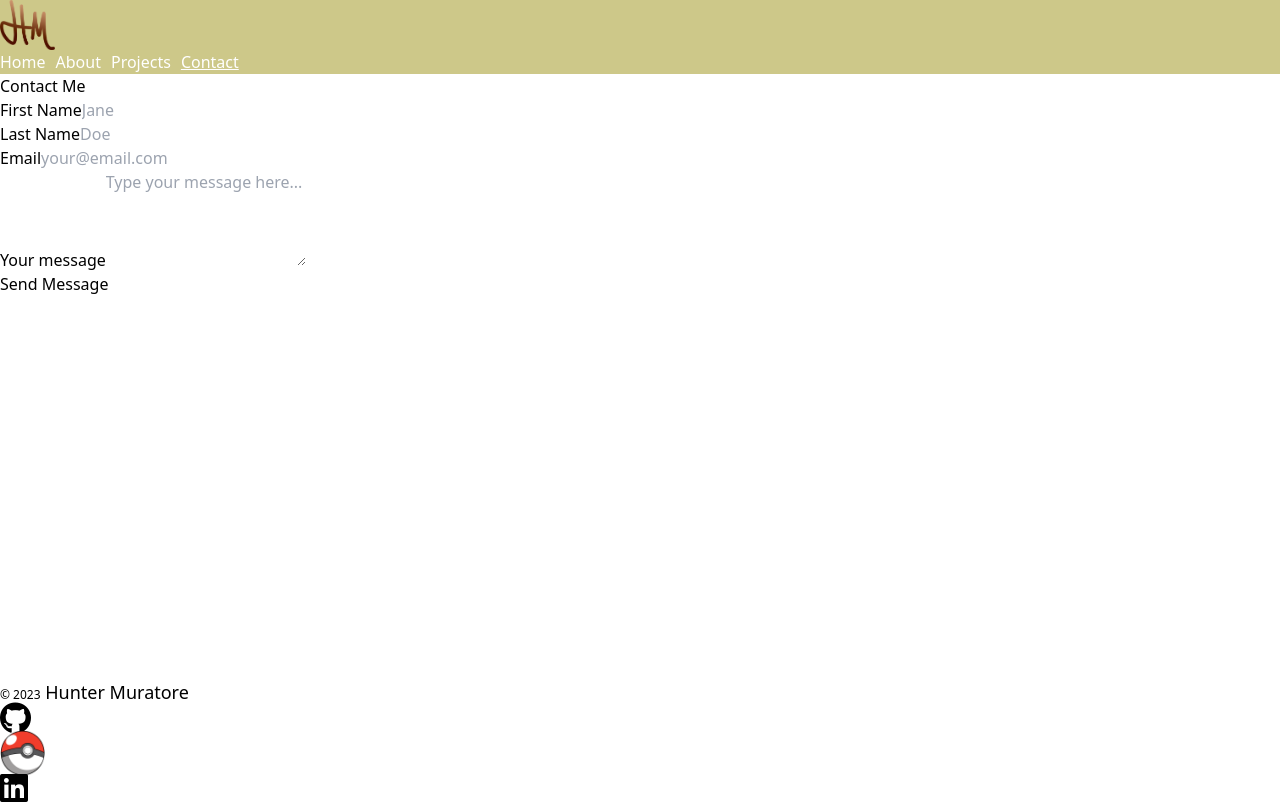
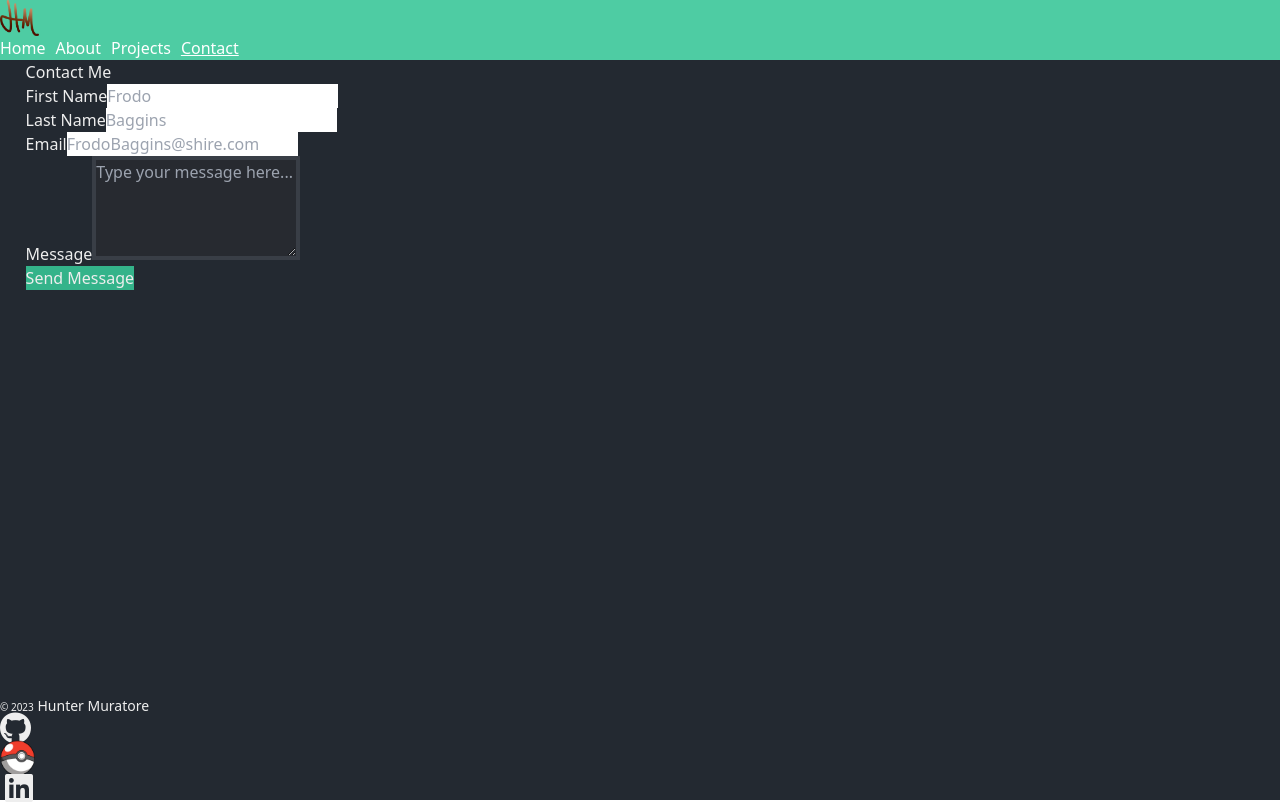
Before and after one commit to HunterMuratore/Portfolio, a React (Vite) app: page /contact in a window 1280 px wide. Built offline with nearby package versions, Linux system fonts and the light colour scheme.

Commit message:
Complete contact form, add theme colors

```diff
--- a/src/App.jsx
+++ b/src/App.jsx
@@ -1,13 +1,14 @@
 // Import child components of the BrowserRouter import you wrap your app in
 import { Routes, Route } from 'react-router-dom'
 
-import Header from './components/header'
+import Header from './components/Header'
 import Footer from './components/Footer'
 
 import Home from './pages/Home'
 import About from './pages/About'
 import Contact from './pages/Contact'
 import Projects from './pages/Projects'
+import Pokemon from './pages/Pokemon'
 
 function App() {
   return (
@@ -20,6 +21,7 @@ function App() {
           <Route path='/about' element={<About />} />
           <Route path='/projects' element={<Projects />} />
           <Route path='/contact' element={<Contact />} />
+          <Route path='/pokemon' element={<Pokemon />} />
         </Routes>
       </main>
 
--- a/src/components/Footer.jsx
+++ b/src/components/Footer.jsx
@@ -1,3 +1,5 @@
+import { NavLink } from 'react-router-dom'
+
 import pokeballImage from '../images/pokeball.png';
 
 function Footer() {
@@ -12,7 +14,7 @@ function Footer() {
                     <i className="fa-brands fa-github fa-2xl"></i>
                 </a>
 
-                <img className="pokeball-img" src={pokeballImage} alt="Pokeball" />
+                <NavLink to="/pokemon"><img className="pokeball-img" src={pokeballImage} alt="Pokeball" /></NavLink>
 
                 <a href="https://www.linkedin.com/in/hunter-muratore-0b38a3173" target="_blank" rel="noopener noreferrer">
                     <i className="fa-brands fa-linkedin fa-2xl"></i>
--- a/src/index.scss
+++ b/src/index.scss
@@ -1,6 +1,17 @@
 @import "tailwindcss/base";
 @import "tailwindcss/components";
 @import "tailwindcss/utilities";
+
+/* VARIABLES */
+// $theme-dark: #3A4D39;
+// $theme-med: #4F6F52;
+// $theme-light: #739072;
+// $theme-accent: #ECE3CE;
+
+$theme-dark: #232931;
+$theme-light: #393E46;
+$theme-accent: #4ECCA3;
+$theme-text: #EEEEEE;
 
 /* RESETS */
 * {
@@ -11,18 +22,21 @@
 
 html, body, #root {
   height: 100vh;
+  color: $theme-text;
 }
 
+/* GLOBAL CLASSES */
 #root {
   display: flex;
   flex-direction: column;
+  background-color: $theme-dark;
 }
 
 main {
   flex: 1;
+  padding: 0 2%;
 }
 
-/* GLOBAL CLASSES */
 a {
   text-decoration: none;
   color: white;
@@ -30,9 +44,9 @@ a {
 
 /* CUSTOM CLASSES */
 header {
-  background-color: rgb(205, 200, 137);
+  background-color: $theme-accent;
   .logo {
-    height: 50px
+    height: 36px
   }
   nav {
     :not(:last-child) {
@@ -44,22 +58,40 @@ header {
   }
 }
 
+.contact {
+  input {
+    color: #000;
+  }
+  #message {
+    border: $theme-light solid 4px;
+    color: $theme-text;
+    background-color: darken($theme-light, 8%);
+  }
+  button {
+    background-color: darken($theme-accent, 10%);
+    transition: background-color 0.2s ease-in-out;
+    &:hover {
+      background-color: darken($theme-accent, 18%);
+    }
+  }
+}
+
 footer {
   i {
-    color: black;
+    color: $theme-text;
   }
   a:not(:last-child) {
     margin-right: 5px;
   }
   p {
-    font-size: 18px;
+    font-size: 14px;
     span {
-      font-size: 12px;
+      font-size: 10px;
     }
   }
   .pokeball-img {
-    height: 46px;
-    width: 45px;
+    height: 36px;
+    width: 35px;
     transition: transform 0.2s ease;
     &:hover {
       transform: rotate(-20deg);
--- a/src/pages/About.jsx
+++ b/src/pages/About.jsx
@@ -1,7 +1,8 @@
 function About() {
     return (
         <section>
-            <h1>About</h1>
+            <h1>About Me</h1>
+
         </section>
     )
 }
--- a/src/pages/Contact.jsx
+++ b/src/pages/Contact.jsx
@@ -1,6 +1,8 @@
 import { useState } from "react"
 
 const initialFormData = {
+    _next: '/success',
+    subject: 'New Portfolio Message',
     firstName: '',
     lastName: '',
     email: '',
@@ -11,7 +13,6 @@ function Contact() {
     const [formData, setFormData] = useState(initialFormData)
 
     const handleSubmit = (e) => {
-        console.log('clicked')
         e.preventDefault()
 
         setFormData({
@@ -27,62 +28,39 @@ function Contact() {
     }
 
     return (
-        <section className="contact flex flex-col mx-auto">
-            <h2>Contact Me</h2>
-            <form onSubmit={handleSubmit} className="w-full max-w-lg" >
-                <input type="hidden" name="_next" value="/success" />
-                <input type="hidden" name="subject" value="New Portfolio Message" />
+        <section className="contact flex flex-col justify-center mx-auto">
+            <h2 className="text-center text-2xl font-bold mt-10">Contact Me</h2>
+            <form onSubmit={handleSubmit} className="w-full max-w-lg mx-auto mt-10" >
                 <div className="flex flex-wrap -mx-3 mb-6">
                     <div className="w-full md:w-1/2 px-3 mb-6 md:mb-0">
-                        <label className="block uppercase text-gray-700 text-xs font-bold mb-2">
+                        <label className="block uppercase text-xs font-bold mb-2">
                             First Name
                         </label>
-                        <input className="w-full bg-gray-200 text-gray-700 border border-gray-200 rounded py-3 px-4 mb-3 leading-tight focus:outline-none focus:bg-white" value={formData.firstName} onChange={handleInputChange} type="text" name="firstName" placeholder="Jane" required />
+                        <input className="w-full bg-gray-100 border border-gray-100 rounded py-3 px-4 mb-3 leading-tight focus:outline-none focus:bg-white" value={formData.firstName} onChange={handleInputChange} type="text" name="firstName" placeholder="Frodo" required />
                     </div>
                     <div className="w-full md:w-1/2 px-3">
-                        <label className="block uppercase tracking-wide text-gray-700 text-xs font-bold mb-2" htmlFor="grid-last-name">
+                        <label className="block uppercase tracking-wide text-xs font-bold mb-2">
                             Last Name
                         </label>
-                        <input className="w-full bg-gray-200 text-gray-700 border border-gray-200 rounded py-3 px-4 leading-tight focus:outline-none focus:bg-white focus:border-gray-500" id="grid-last-name" value={formData.lastName} onChange={handleInputChange} type="text" name="lastName" placeholder="Doe" required />
+                        <input className="w-full bg-gray-100 border border-gray-100 rounded py-3 px-4 leading-tight focus:outline-none focus:bg-white focus:border-gray-500" value={formData.lastName} onChange={handleInputChange} type="text" name="lastName" placeholder="Baggins" required />
                     </div>
                 </div>
                 <div className="flex flex-wrap -mx-3 mb-6">
                     <div className="w-full px-3">
-                        <label className="block uppercase tracking-wide text-gray-700 text-xs font-bold mb-2" htmlFor="grid-email">
+                        <label className="block uppercase tracking-wide text-xs font-bold mb-2">
                             Email
                         </label>
-                        <input className="appearance-none block w-full bg-gray-200 text-gray-700 border border-gray-200 rounded py-3 px-4 mb-3 leading-tight focus:outline-none focus:bg-white focus:border-gray-500" id="grid-email" value={formData.email} onChange={handleInputChange} type="email" name="email" placeholder="your@email.com" required />
+                        <input className="appearance-none block w-full bg-gray-100 border border-gray-100 rounded py-3 px-4 mb-3 leading-tight focus:outline-none focus:bg-white focus:border-gray-500" value={formData.email} onChange={handleInputChange} type="email" name="email" placeholder="FrodoBaggins@shire.com" required />
                     </div>
                 </div>
-                <div className="flex flex-wrap -mx-3 mb-6">
-                    <label htmlFor="message" className="block uppercase tracking-wide text-gray-700 text-xs font-bold mb-2">Your message</label>
-                    <textarea id="message" rows="4" className="block p-2.5 w-full text-sm text-gray-900 bg-gray-50 rounded-lg border border-gray-300 focus:ring-blue-500 focus:border-blue-500 dark:bg-gray-700 dark:border-gray-600 dark:placeholder-gray-400 dark:text-white dark:focus:ring-blue-500 dark:focus:border-blue-500" value={formData.message} onChange={handleInputChange} name="message" placeholder="Type your message here..." required></textarea>
+                <div className="flex flex-wrap mb-6">
+                    <label className="block uppercase tracking-wide text-xs font-bold mb-2">Message</label>
+                    <textarea id="message" rows="4" className="block p-2.5 w-full text-sm rounded-lg bg-gray-50" value={formData.message} onChange={handleInputChange} name="message" placeholder="Type your message here..." required></textarea>
                 </div>
-                <button className="flex-shrink-0 bg-teal-500 hover:bg-teal-700 border-teal-500 hover:border-teal-700 text-sm border-4 text-white mx-auto py-1 px-2 rounded" type="button">Send Message</button>
+                <div className="flex justify-end">
+                    <button className="text-sm py-2 px-3 rounded" type="submit">Send Message</button>
+                </div>
             </form>
-            {/* <form className="mt-5 m-auto w-75 flex flex-col" action="https://mail.huntermuratore.com/muratoreh@gmail.com" method="POST">
-                <input type="hidden" name="_next" value="/success" />
-                <input type="hidden" name="subject" value="New Portfolio Message" />
-                <div className="col-md-5">
-                    <label for="firstName" className="form-label">First Name</label>
-                    <input type="text" className="form-control" name="First Name" id="firstName" required />
-                </div>
-                <div className="col-md-5">
-                    <label for="lastName" className="form-label">Last Name</label>
-                    <input type="text" className="form-control" name="Last Name" id="lastName" required />
-                </div>
-                <div className="col-md-4">
-                    <label for="emailInfo" className="form-label">Email</label>
-                    <input type="email" className="form-control" name="Email" id="emailInfo" placeholder="your@email.com" required />
-                </div>
-                <div className="col-md-10">
-                    <label for="questions" className="form-label">Message</label>
-                    <textarea className="form-control" name="Message" id="message" rows="3" placeholder="Type your message here" required></textarea>
-                </div>
-                <div className="col-md-12">
-                    <button type="submit" className="btn btn-light btn-outline-dark btn-lg">Send Message</button>
-                </div>
-            </form> */}
         </section>
     )
 }
--- a/src/pages/Home.jsx
+++ b/src/pages/Home.jsx
@@ -1,6 +1,6 @@
 function Home() {
     return (
-        <section className="container">
+        <section>
             <h1>Home</h1>
         </section>
     )
--- /dev/null
+++ b/src/pages/Pokemon.jsx
@@ -0,0 +1,9 @@
+function Pokemon() {
+    return (
+        <section>
+            <h1>Secret Pokemon Page</h1>
+        </section>
+    )
+}
+
+export default Pokemon
```
